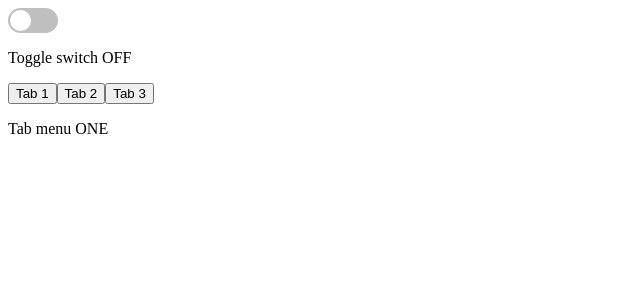
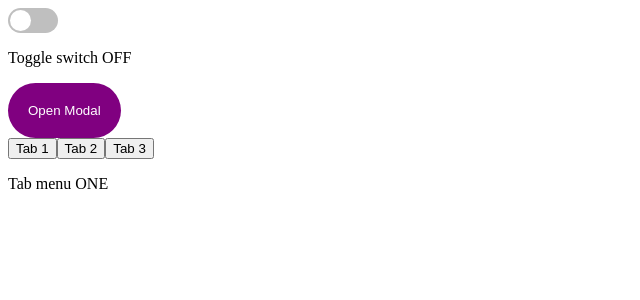
Before and after one commit to didi2578/wanted_pre_onboarding, a React (Create React App) app: page / in a window 1280 px wide. Shown: the top 300 px of the page, without its empty margins (0-640 px from the left). Built offline with nearby package versions, Linux system fonts and the light colour scheme.

Commit message:
🚧Modal function is complete.

```diff
--- a/src/App.js
+++ b/src/App.js
@@ -1,10 +1,12 @@
 import React, { useState } from 'react'
+import Modal from './components/Modal'
 import Tab from './components/Tab'
 import Toggle from './components/Toggle'
 
 const App = () => {
   const [tabIndex, setTabIndex] = useState(0)
   const [toggled, setToggled] = useState(false)
+  const [showModal, setShowModal] = useState(false)
 
   return (
     <>
@@ -12,6 +14,7 @@ const App = () => {
         onChange={(event) => setToggled(event.target.checked)}
         toggled={toggled}
       />
+      <Modal showModal={showModal} setShowModal={setShowModal} />
       <Tab tabIndex={tabIndex} setTabIndex={setTabIndex} />
     </>
   )
--- /dev/null
+++ b/src/components/Modal.js
@@ -0,0 +1,68 @@
+import React from 'react'
+import styled from 'styled-components'
+
+const Modal = ({ showModal, setShowModal }) => {
+  return (
+    <ModalWrapper>
+      <button onClick={() => setShowModal(true)} className="openBtn">
+        Open Modal
+      </button>
+      {showModal && (
+        <Background>
+          <ModalContent>
+            <button onClick={() => setShowModal(false)}>✖</button>
+            <p>HELLO CODESTATES!</p>
+          </ModalContent>
+        </Background>
+      )}
+    </ModalWrapper>
+  )
+}
+
+export default Modal
+const ModalWrapper = styled.div`
+  button {
+    border: none;
+  }
+  .openBtn {
+    background-color: purple;
+    color: #fff;
+    padding: 20px;
+    border-radius: 40px;
+  }
+`
+const Background = styled.div`
+  width: 100%;
+  height: 100%;
+  background-color: rgba(128, 128, 128, 0.5);
+  position: fixed;
+  top: 0;
+  left: 0;
+  display: flex;
+  flex-direction: column;
+  justify-content: center;
+  align-items: center;
+  z-index: 5;
+`
+
+const ModalContent = styled.div`
+  width: 400px;
+  height: 100px;
+  background-color: white;
+  display: flex;
+  flex-direction: column;
+  border-radius: 10px;
+  button {
+    margin: 5px auto 0;
+    border: none;
+    background: none;
+    font-weight: bold;
+    cursor: pointer;
+  }
+  p {
+    text-align: center;
+    margin: auto 0;
+    font-size: 20px;
+    color: purple;
+  }
+`
--- a/src/components/Toggle.js
+++ b/src/components/Toggle.js
@@ -59,6 +59,6 @@ const Slider = styled.span`
     transition: 0.5s;
     width: 0;
     height: 100%;
-    background-color: pink;
+    background-color: purple;
   }
 `
```
